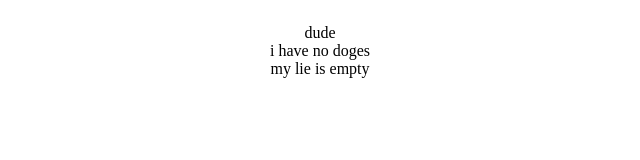
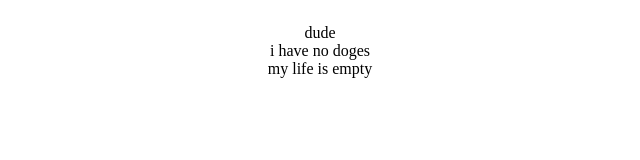
Before and after one commit to gdtovarm/gdtovarm.github.io, a plain HTML site: page index.html in a window 1280 px wide. Shown: the full height of the page, 320-960 px from the left. Drawn offline with Linux system fonts and the light colour scheme.

Commit message:
Index.html

```diff
--- a/index.html
+++ b/index.html
@@ -18,7 +18,7 @@
         <div class="main">
             <p>dude<br>
             i have no doges<br>
-            my lie is empty</p>
+            my life is empty</p>
         </div>
     </body>
 </html>
```
